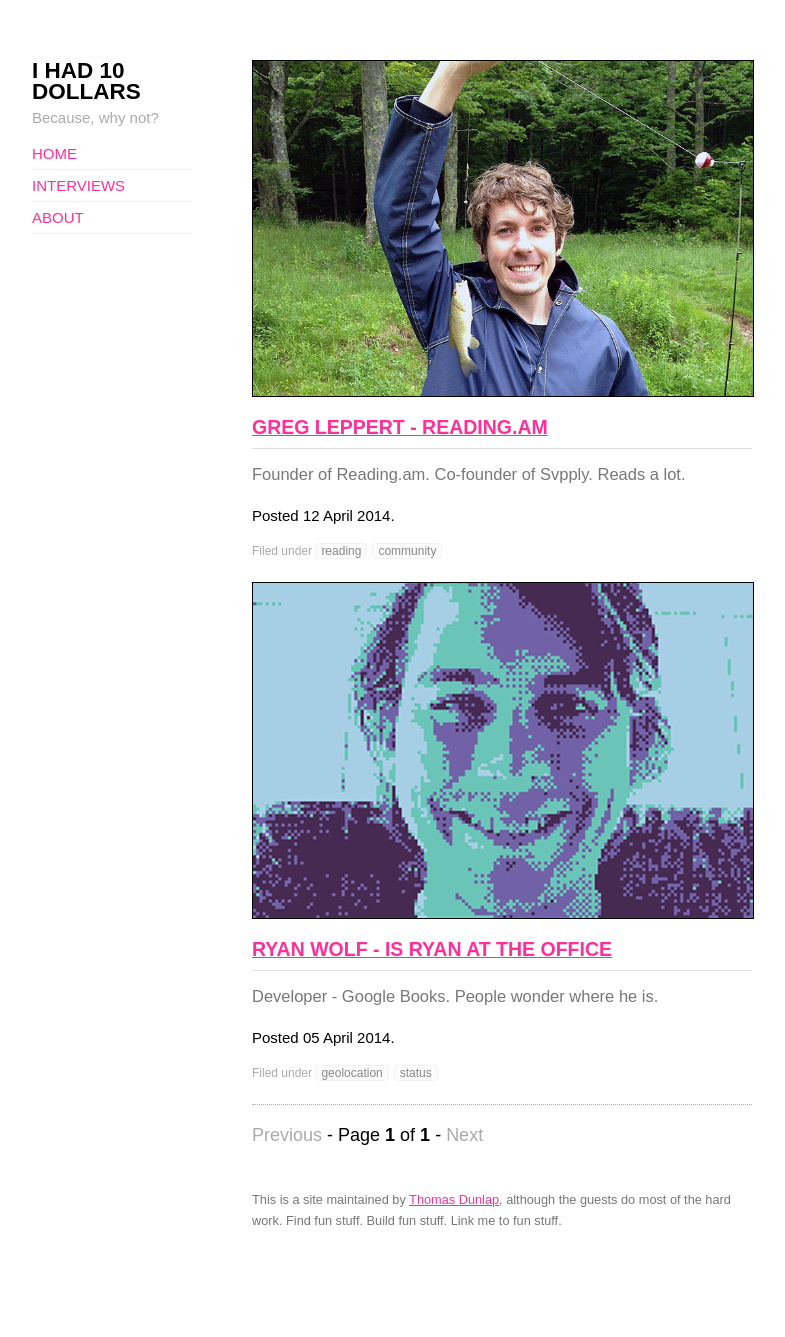
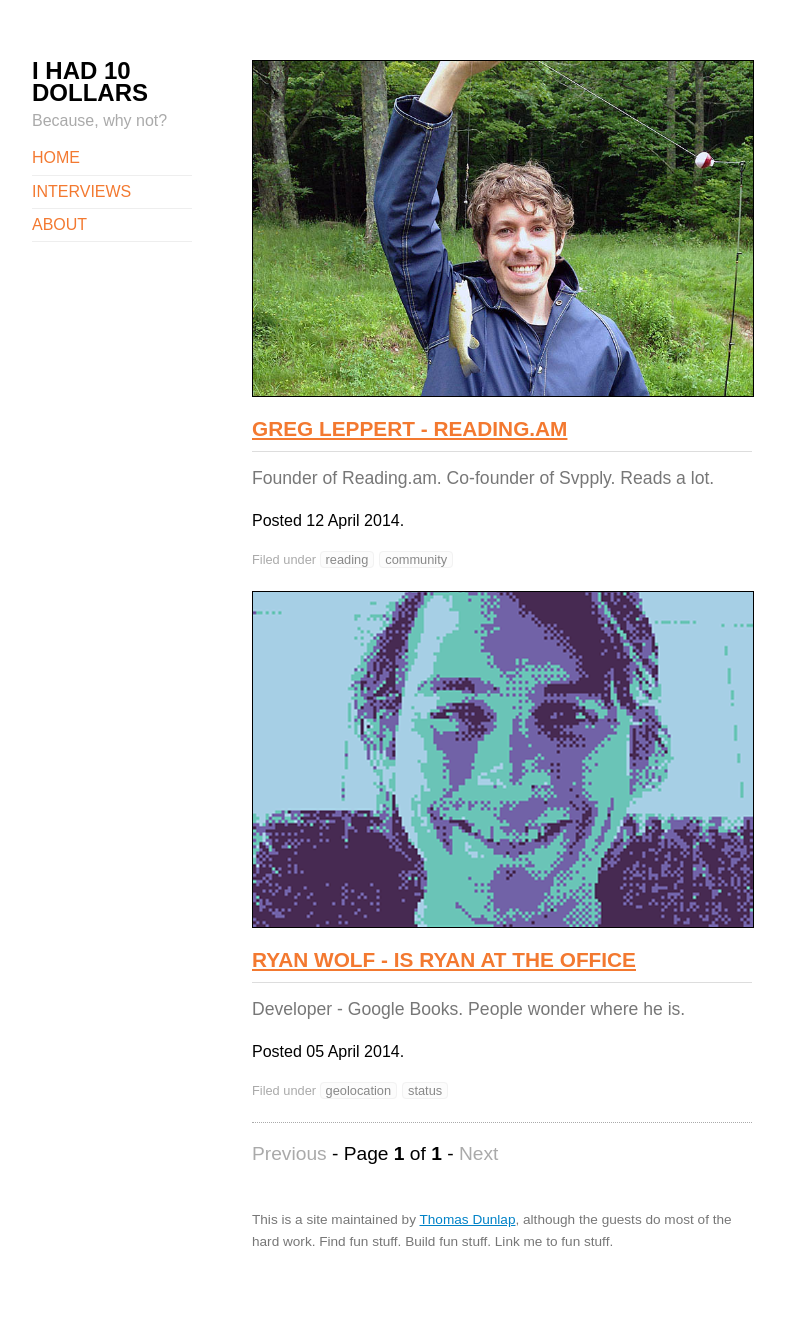
Before and after one commit to 10dollars/tendollars.github.io.raw, a Jekyll site: the page built from index.html, in a window 1280 px wide. Shown: the whole page, without its empty margins (248-1033 px from the left). Built offline with Jekyll 4.4.1, drawn with Linux system fonts in a browser that asks for light colours; the list of posts is cut into pages by our own code; before the commit the page ends 1314 px from its top, so only the background shows below that.

Commit message:
new colors

```diff
--- a/stylesheets/main.css
+++ b/stylesheets/main.css
@@ -1,5 +1,5 @@
 a:link, a:visited {
-color: #fe2e9a;
+color: #0082C7;
 }
 
 a:hover {
@@ -21,7 +21,7 @@ margin: 0;
 background-color: #fff;
 color: #000;
 font-family: "source sans pro", source-sans-pro, sans-serif;
-font-size: 15px;
+font-size: 16px;
 line-height: 1.4em;
 }
 
@@ -76,9 +76,13 @@ h2 {
 text-transform: uppercase;
 padding: 0 0 10px 0;
 margin: 5px 0 10px 0;
-color: #fe2e9a;
+color: #F37930;
 font-size: 130%;
 border-bottom: solid 1px #ddd;
+}
+
+h2.person a {
+	color: #F37930 !important;
 }
 
 h3 {
@@ -113,6 +117,7 @@ list-style: none inside;
 
 nav#main ul li a {
 text-decoration: none;
+color: #F37930;
 display: block;
 padding: 5px 0;
 border-bottom: solid 1px #eee;
```
Also changed, not shown: 2 other files.
